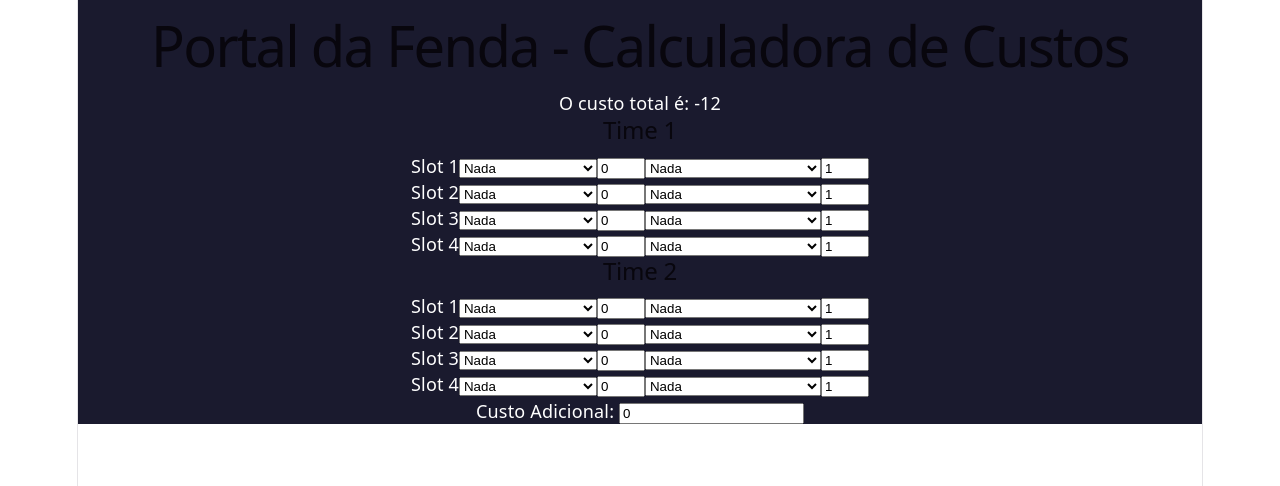
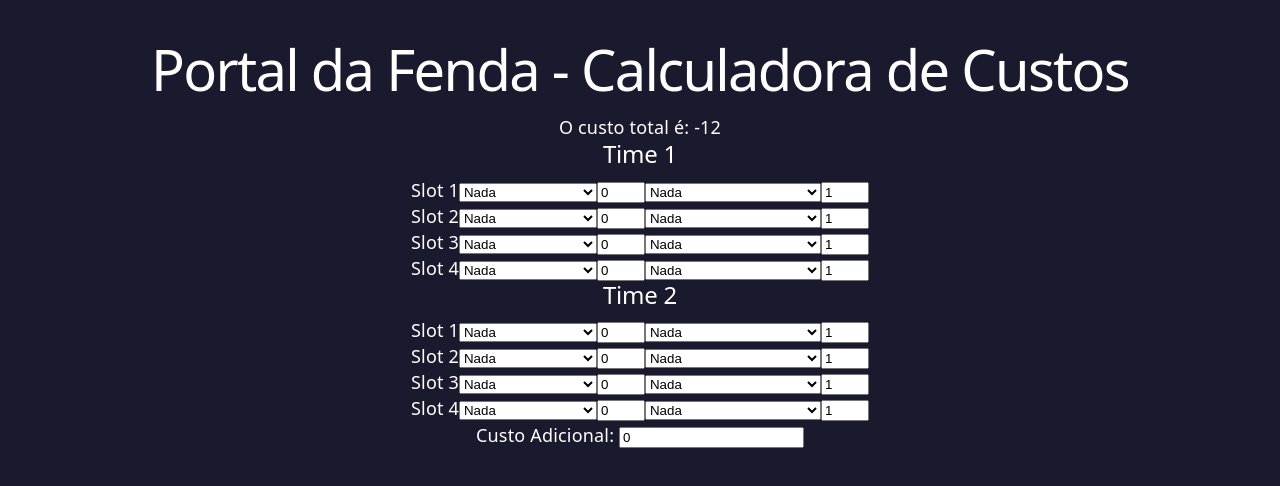
Before and after one commit to Pauloisc/Calculadora-de-Custo---Portal-da-Fenda-WEB, a React (Vite) app: page / in a window 1280 px wide. Shown: the top 486 px of the page. Built offline with nearby package versions, Linux system fonts and the light colour scheme.

Commit message:
Colocando fundo preto no site

```diff
--- a/src/App.css
+++ b/src/App.css
@@ -1,4 +1,6 @@
 .app-container {
   background-color: #1a1a2e;
   color: #ffffff;
+  min-height: 100vh;
+  padding: 24px;
 }
--- a/src/index.css
+++ b/src/index.css
@@ -1,6 +1,6 @@
 :root {
   --text: #6b6375;
-  --text-h: #08060d;
+  --text-h: #ffffff;
   --bg: #fff;
   --border: #e5e4e7;
   --code-bg: #f4f3ec;
@@ -55,11 +55,10 @@ body {
 }
 
 #root {
-  width: 1126px;
+  width: 100%;
   max-width: 100%;
-  margin: 0 auto;
+  margin: 0;
   text-align: center;
-  border-inline: 1px solid var(--border);
   min-height: 100svh;
   display: flex;
   flex-direction: column;
```
Also changed, not shown: 1 other file (tests, documents, lock files or other folders).
